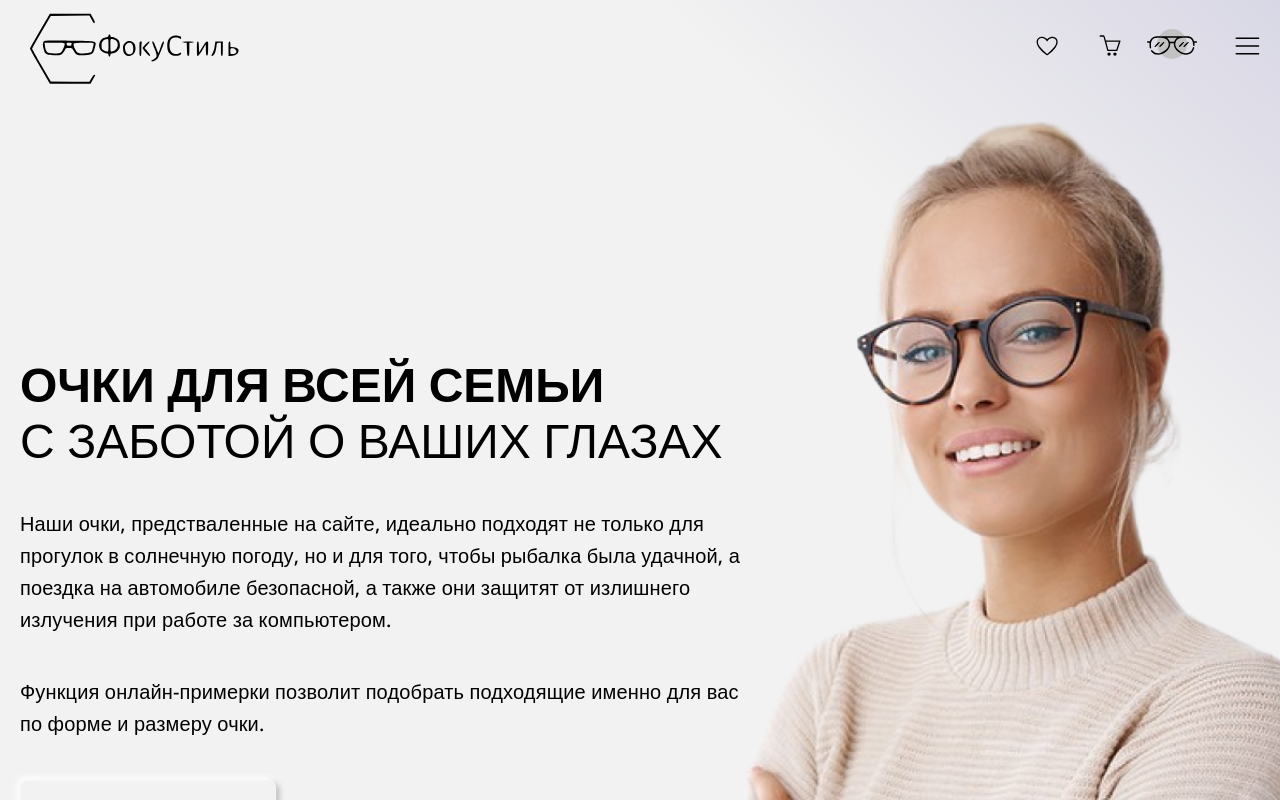
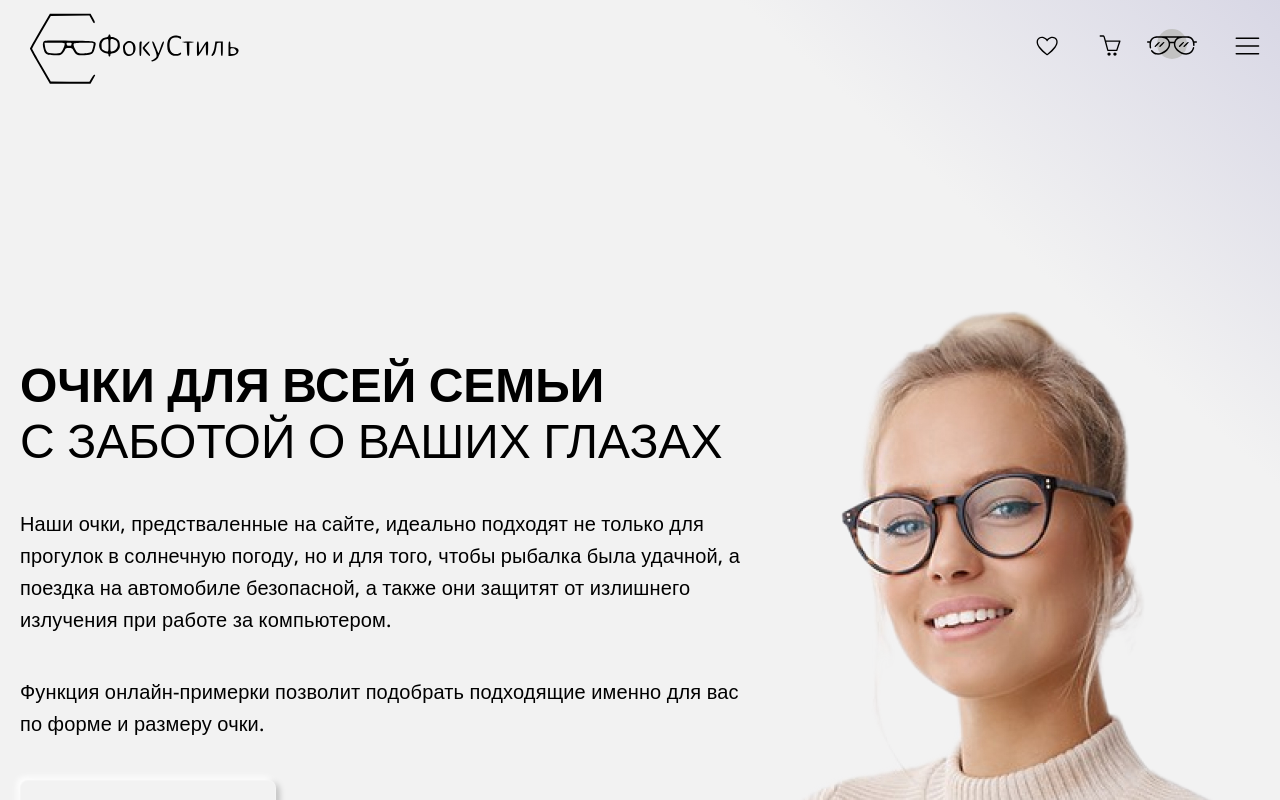
Before and after one commit to gusennn/focustyle, a React (Create React App) app: page /#/ in a window 1280 px wide. Shown: the top 800 px of the page. Built offline with nearby package versions, Linux system fonts and the light colour scheme.

Commit message:
разные мелкие изменения

```diff
--- a/src/components/footer/Footer.js
+++ b/src/components/footer/Footer.js
@@ -1,7 +1,6 @@
 import React from 'react';
 import hCSS from './footer.module.css'
 import logoImg from '../../assets/svg/logo.svg'
-import { Typography } from "@mui/material";
 import { NavLink } from "react-router-dom";
 
 const links = [
@@ -67,7 +66,7 @@ const socialLinks = [
 
 function Footer(props) {
     return (
-        <div className='componentContainer'>
+        <div className={`componentContainer ${hCSS.footer__container}`}>
             <div className={hCSS.footer}>
                 <div className={hCSS.footer__logo}>
                     <NavLink to='/'>
--- a/src/components/footer/footer.module.css
+++ b/src/components/footer/footer.module.css
@@ -28,10 +28,11 @@
 .menu__list__item,
 .menu__list__social__item {
   color: rgba(0, 0, 0, 0.74);
+  transition: 1s;
 }
 
-.menu__list__item:hover {
-  transition: 1s;
+.menu__list__item:hover,
+.menu__list__social__item:hover {
   opacity: 0.5;
 }
 
@@ -81,18 +82,33 @@
 }
 
 @media screen and (max-width: 768px) {
-  .footer {
-    padding: 20px 0 40px 0;
-    text-align: center;
+  .footer__container {
+    display: flex;
+    justify-content: center;
   }
 
-  .footer__logo,
-  .footer__links,
-  .menu__list {
+  .footer {
+    max-width: 600px;
+    padding: 20px 0 40px 0;
   }
 
   .menu__list {
     order: 3;
-    margin-bottom: 0;
   }
 }
+
+@media screen and (max-width: 576px) {
+  .footer {
+    max-width: 300px;
+    justify-content: center;
+  }
+
+  .menu__list li {
+    width: auto;
+  }
+
+  .menu__list {
+    text-align: center;
+  }
+
+}
--- a/src/components/header/header.module.css
+++ b/src/components/header/header.module.css
@@ -35,6 +35,7 @@
   margin-right: 37px;
   cursor: pointer;
   background: url(../../assets/svg/icon_heart.svg) no-repeat center/22px;
+  transition: 1s;
 }
 
 .like {
@@ -76,12 +77,7 @@
   display: inline-block;
   background: url(../../assets/svg/icon_menu.svg) no-repeat center/25px;
   cursor: pointer;
-}
-
-.header__nav__item:hover,
-.header__nav__button:hover {
   transition: 1s;
-  opacity: 0.5;
 }
 
 .menu {
@@ -132,10 +128,12 @@
   display: inline-block;
   text-decoration: none;
   color: rgba(0, 0, 0, 0.74);
+  transition: 1s;
 }
 
+.header__nav__item:hover,
+.header__nav__button:hover,
 .menu__list__item:hover {
-  transition: 1s;
   opacity: 0.5;
 }
 
--- a/src/components/homePage/homePage.module.css
+++ b/src/components/homePage/homePage.module.css
@@ -13,7 +13,6 @@
     padding-top: 150px;
     padding-bottom: 150px;
 }
-
 
 .container__title {
     padding-bottom: 40px;
@@ -36,11 +35,11 @@
     border: 1px solid rgba(255, 255, 255, 0.20);
     background: #F2F2F2;
     box-shadow: -3px -3px 6px 0px #FFF, 3px 3px 6px 0px rgba(0, 0, 0, 0.25);
+    transition: 1s;
 }
 
 .container__legend__nav:hover {
-    transition: 1s;
-    background: #e9e9e9;
+    background: #dddddd;
 }
 
 .container__about {
@@ -98,7 +97,9 @@
 }
 
 @media screen and (min-width: 768px) {
-    .container__legend, .container__about {
+
+    .container__legend,
+    .container__about {
         display: flex;
         align-items: center;
         height: 100vh;
@@ -117,11 +118,20 @@
         width: 250px;
     }
 
-    .HomePageGradient::after {
-        background: url(../../assets/image/background-clear.png) no-repeat, linear-gradient(42deg, #f2f2f2 75%, #d8d7e5 100%);
-        background-position: center;
-        background-size: cover;
-        padding: 150px 0px;
+    .container__legend {
+        position: relative;
+        z-index: 0;
+    }
+
+    .container__legend::after {
+        content: '';
+        width: 100%;
+        height: 100%;
+        position: absolute;
+        top: 0;
+        left: 0;
+        background: url(../../assets/image/background-clear.png) no-repeat 50% 0;
+        z-index: -1;
     }
 }
 
```
Also changed, not shown: src/components/homePage/HomePage.js (line endings or trailing spaces).
